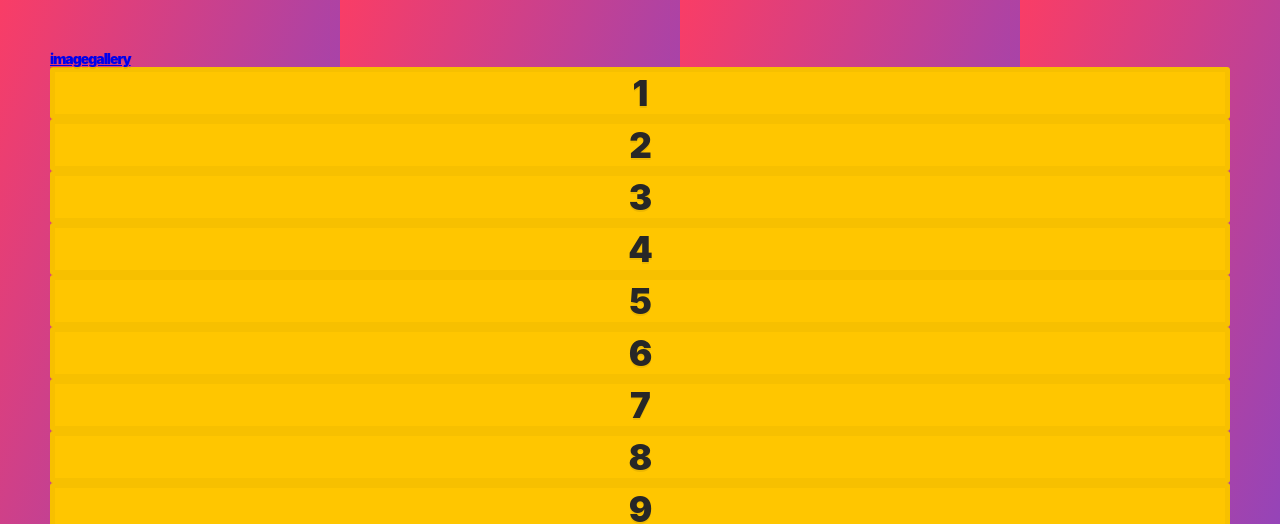
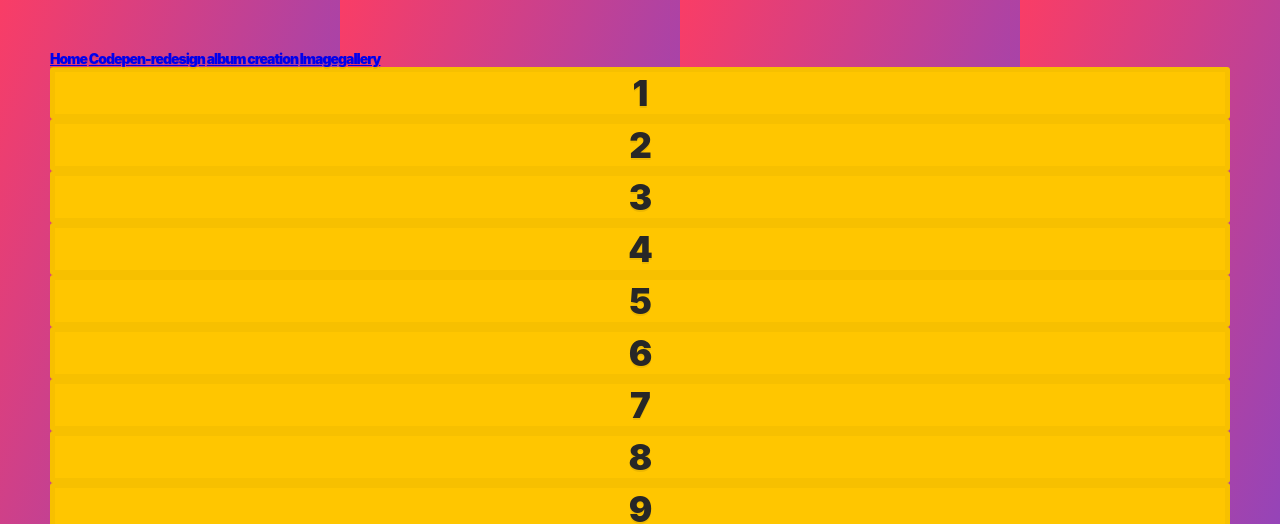
Before and after one commit to wesleymutwiri/frontend_30day, a plain HTML site: page Day4: cssgrid-learning-site/index.html in a window 1280 px wide. Shown: the top 524 px of the page. Drawn offline with Linux system fonts and the light colour scheme.

Commit message:
added sample links to be able to navigate through the files

```diff
--- a/Day4: cssgrid-learning-site/index.html
+++ b/Day4: cssgrid-learning-site/index.html
@@ -8,7 +8,10 @@
     <link rel="stylesheet" href="index.css">
 </head>
 <body>
-    <a href="imagegallery.html">imagegallery</a>
+    <a href="index.html">Home</a>
+    <a href="codepen.html">Codepen-redesign</a>
+    <a href="album.html">album creation</a>
+    <a href="imagegallery.html">Imagegallery</a>
 
     <div class="item">1</div>
     <div class="item">2</div>
```
Also changed, not shown: Day4: cssgrid-learning-site/album.html (+4 -0 lines), Day4: cssgrid-learning-site/codepen.html (+4 -0 lines), Day4: cssgrid-learning-site/imagegallery.html (+4 -0 lines).
